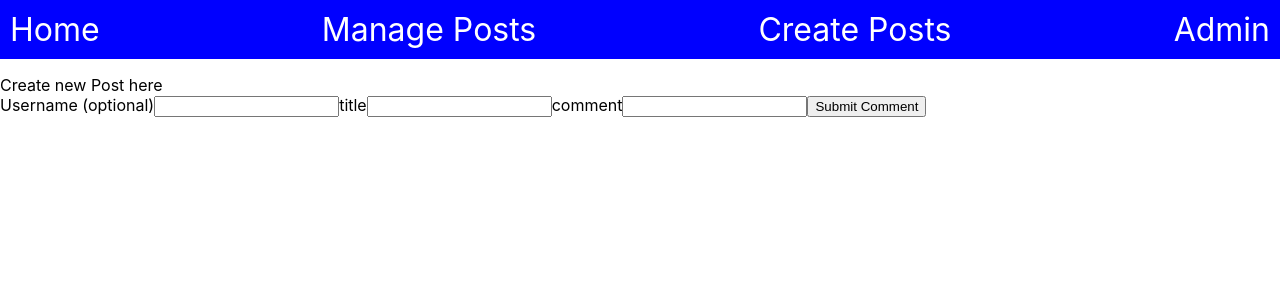
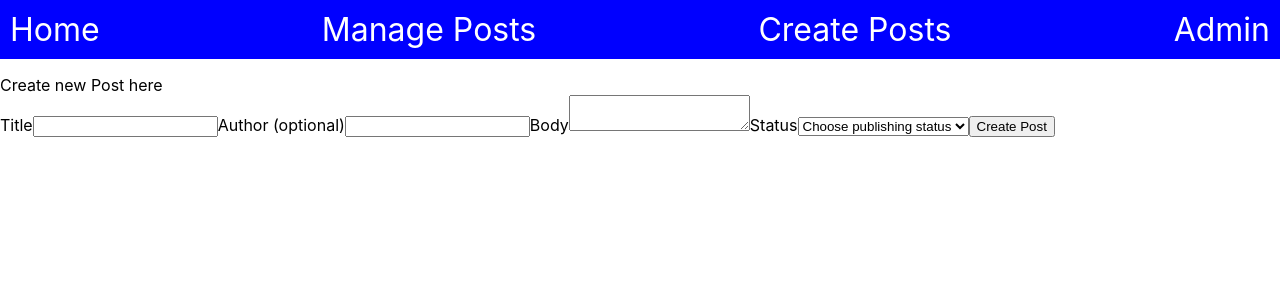
Before and after one commit to DavyFungALoi/Blog-API, a React (Create React App) app in the folder admin-front-end/: page /createpost in a window 1280 px wide. Shown: the top 300 px of the page. Built offline with nearby package versions, Linux system fonts and the light colour scheme.

Commit message:
added a form for creating a post

```diff
--- a/admin-front-end/src/components/CreatePosts/createpost.js
+++ b/admin-front-end/src/components/CreatePosts/createpost.js
@@ -4,8 +4,9 @@ export default function Createpost() {
   const [username, setUsername] = useState({ username: "" });
   const [title, setTitle] = useState({ title: "" });
   const [commentInput, setCommentInput] = useState({ commentInput: "" });
+  const [bodyInput, setBodyInput] = useState({ bodyInput: "" });
 
-    const handleUsernameChange = (e) => {
+  const handleAuthorChange = (e) => {
     setUsername({ username: e.target.value });
   };
 
@@ -13,14 +14,13 @@ export default function Createpost() {
     setTitle({ title: e.target.value });
   };
 
-    const handleCommentChange = (e) => {
-      setCommentInput({ commentInput: e.target.value });
+  const handleBodyChange = (e) => {
+    setBodyInput({ commentInput: e.target.value });
   };
 
-    const handlePostCommentAndRetrieve = async () => {
-     console.log("hello")
+  const handleCreatePost = async () => {
+    console.log("hello");
   };
-
 
   return (
     <div>
@@ -30,32 +30,37 @@ export default function Createpost() {
           className="blogpost_postCommentAndRetrieveHandler_container__commentform"
           action=""
         >
-            <label htmlFor="username">Username (optional)</label>
+          <label htmlFor="title">Title</label>
           <input
-              name="username"
-              type="text"
-              value={username.username}
-              onChange={handleUsernameChange}
-            />
-            <label htmlFor="title">title</label>
-            <input
-              name="title"
+            name="author"
             type="text"
             value={title.title}
             onChange={handleTitleChange}
           />
-            <label htmlFor="body">comment</label>
+          <label htmlFor="author">Author (optional)</label>
           <input
+            name="title"
+            type="text"
+            value={username.username}
+            onChange={handleAuthorChange}
+          />
+          <label htmlFor="body">Body</label>
+          <textarea
             name="body"
             type="text"
-              value={commentInput.commentInput}
-              onChange={handleCommentChange}
+            value={bodyInput.bodyInput}
+            onChange={handleBodyChange}
           />
+          <label htmlFor="status">Status</label>
+          <select name="status">
+          <option value="" selected disabled hidden>Choose publishing status</option>
+            <option value = "unpublished">Unpublished</option>
+            <option value = "published">Published</option>
+          </select>
 
-            <button onClick={handlePostCommentAndRetrieve}>Submit Comment</button>
+          <button onClick={handleCreatePost}>Create Post</button>
         </form>
       </div>
     </div>
   );
-
 }
```
Lines whose indentation alone changed are shown as unchanged.
